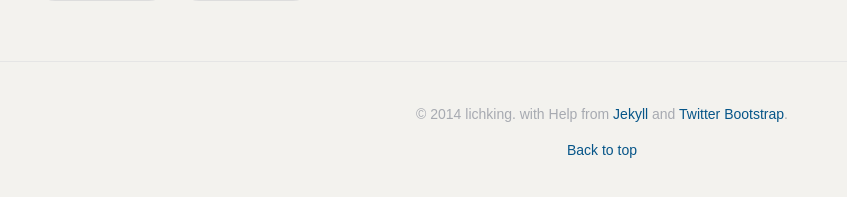
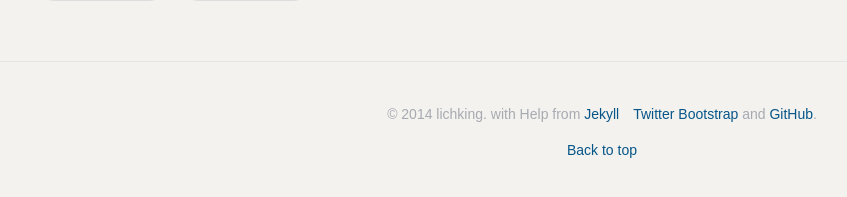
Before and after one commit to lichking1201/lichking1201.github.io, a Jekyll site: the page built from index.html, in a window 1280 px wide and 900 px high, scrolled down 2660 px. Shown: the part 687-884 px from the top of the window, without its empty margins (38-885 px from the left). Built offline with Jekyll 4.4.1, drawn with Linux system fonts in a browser that asks for light colours; nearby versions of some CDN libraries; Markdown is read by kramdown in place of the engine named in the settings; the list of posts is cut into pages by our own code; some of the changed lines change nothing that is shown.

Commit message:
style fix

```diff
--- a/_layouts/default.html
+++ b/_layouts/default.html
@@ -104,12 +104,12 @@
 					</h4>
 					<ol class="list-unstyled">
 						<li>
-							<a href="https://github.com/lichking1201">
+							<a href="https://github.com/lichking1201" target="_blank">
 								GitHub
 							</a>
 						</li>
 						<li>
-							<a href="http://www.zhihu.com/people/li-chen-32">
+							<a href="http://www.zhihu.com/people/li-chen-32" target="_blank">
 								知乎
 							</a>
 						</li>
@@ -123,7 +123,7 @@
 	<!--/.container-->
 	<div class="blog-footer">
 		<p>
-			© 2014 lichking. with Help from <a href="http://jekyllrb.com/">Jekyll</a> and <a href="http://getbootstrap.com">Twitter Bootstrap</a>.
+			© 2014 lichking. with Help from <a href="http://jekyllrb.com/" target="_blank">Jekyll</a>&emsp;<a href="http://getbootstrap.com" target="_blank">Twitter Bootstrap</a> and <a href="https://github.com" target="_blank">GitHub</a>.
 		</p>
 		<p>
 			<a href="#backtop">
```
